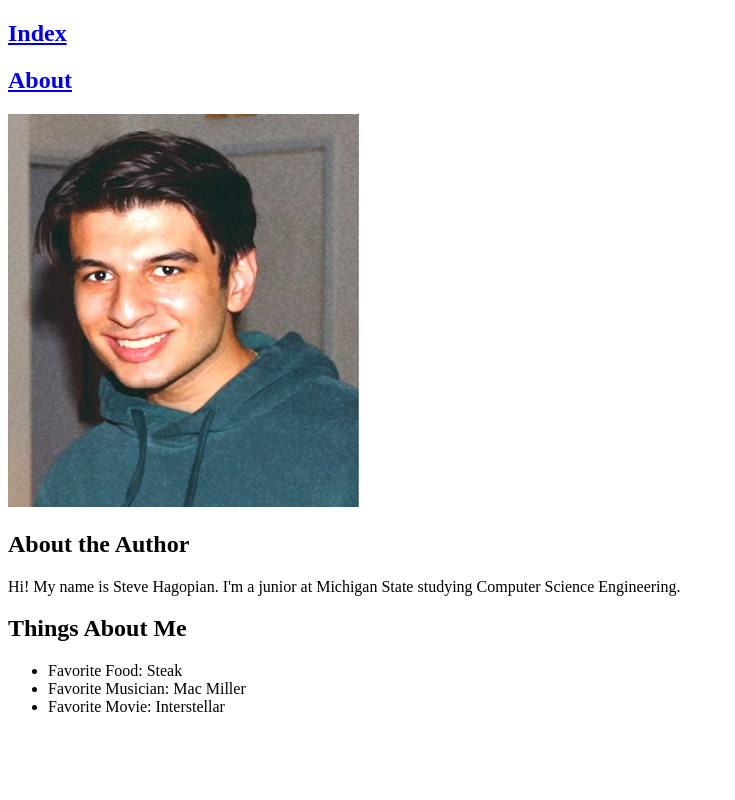
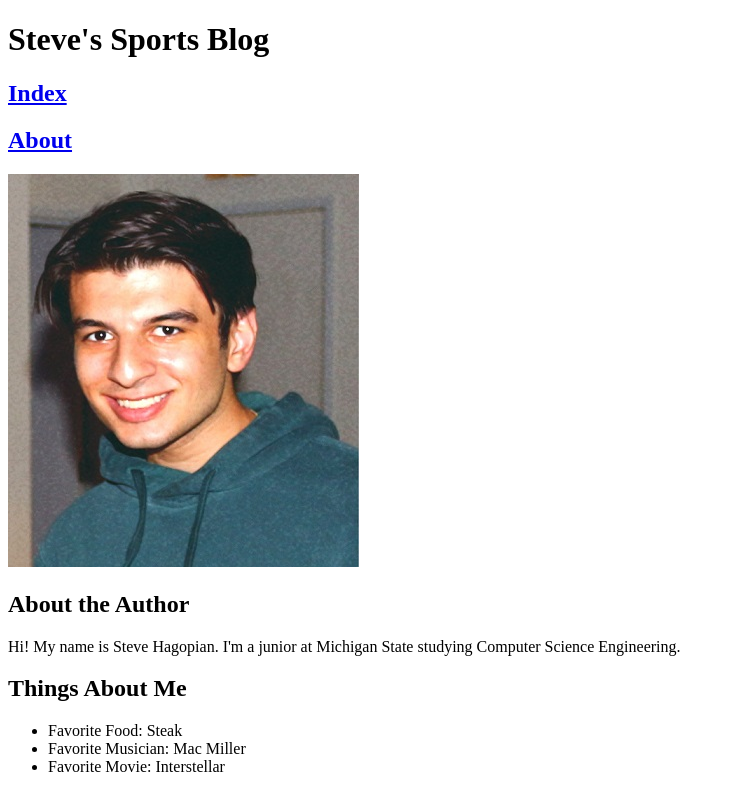
Before and after one commit to hagopi10/mi349_blog, a plain HTML site: page about.html in a window 1280 px wide. Shown: the whole page, without its empty margins (0-735 px from the left). Drawn offline with Linux system fonts and the light colour scheme.

Commit message:
main activity updates, edited strings, and made base classes

```diff
--- a/about.html
+++ b/about.html
@@ -4,6 +4,7 @@
     <meta charset="UTF-8">
     <meta name="viewport" content="width=device-width, initial-scale=1.0">
     <title>Steve's Sports Blog</title>
+    <h1>Steve's Sports Blog</h1>
     <h2><a href="index.html">Index</a></h2>
     <h2><a href="about.html">About</a></h2>
 </head>
```
Also changed, not shown: index.html (+1 -0 lines).
